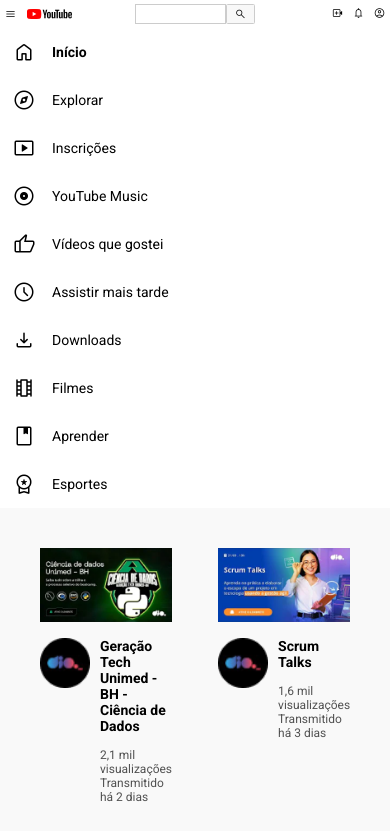
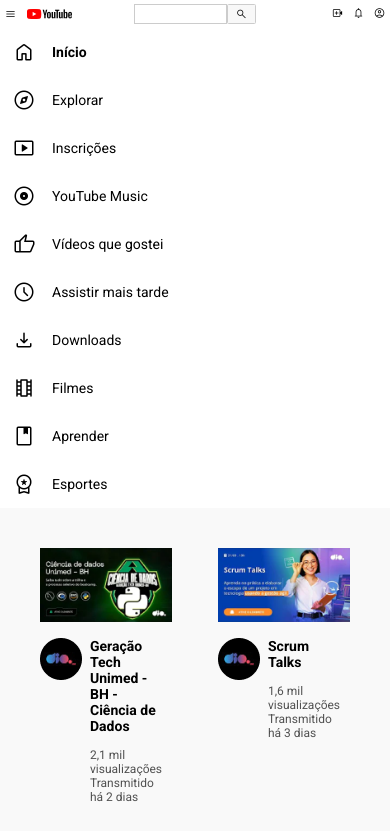
Before and after one commit to FelipeMeloGomes/Css-Curso-Dio, a plain HTML site: page index.html in a window 390 px wide. Shown: the top 831 px of the page. Drawn offline with nearby package versions, Linux system fonts and the light colour scheme.

Commit message:
feat: adjusts css responsive

```diff
--- a/assets/css/style.css
+++ b/assets/css/style.css
@@ -5,6 +5,7 @@
     padding: 0;
     margin: 0;
     box-sizing: border-box;
+    font-size: 16px;
 }
 body {
     background: #ffffff;
@@ -142,21 +143,21 @@
     cursor: pointer;
 }
 .card-video img {
-    width: 100%;
-    max-width: 250px;
+    max-width: 100%;
     height: auto;
     object-fit: cover;
 }
 .video-details {
     display: grid;
     grid-template-columns: 50px 2fr;
-    gap: 10px;
     margin-top: 16px;
-    max-width: 70%;
+    width: 65%;
 }
 .video-details img {
-    width: 50px;
+    width: 42px;
+    height: 42px;
 }
+
 .channel-info h2 {
     font-weight: 600;
     font-size: 12px;
@@ -183,11 +184,9 @@
     .card-video img {
         height: auto;
         object-fit: cover;
-        width: 100%;
-    }
-    .video-details {
         max-width: 100%;
     }
+
     .channel-info h2 {
         font-size: 14px;
         line-height: 16px;
```
